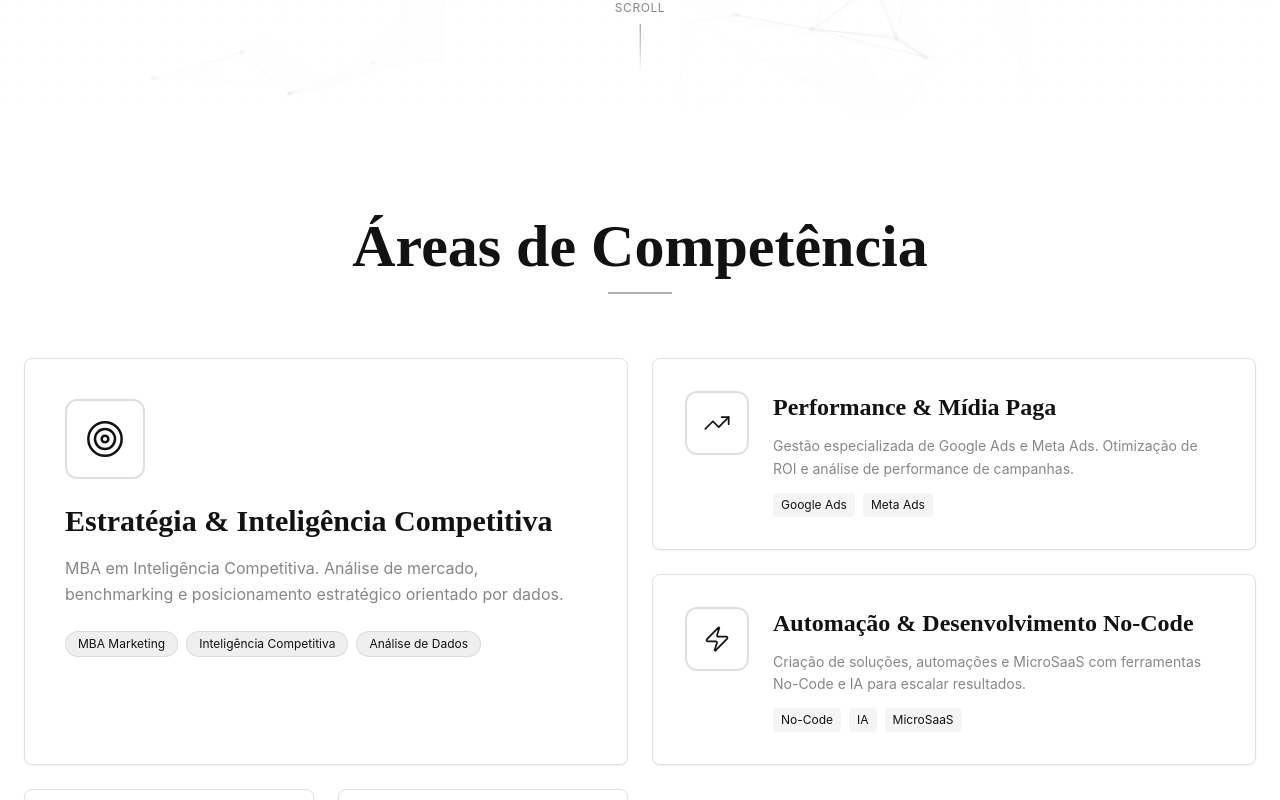
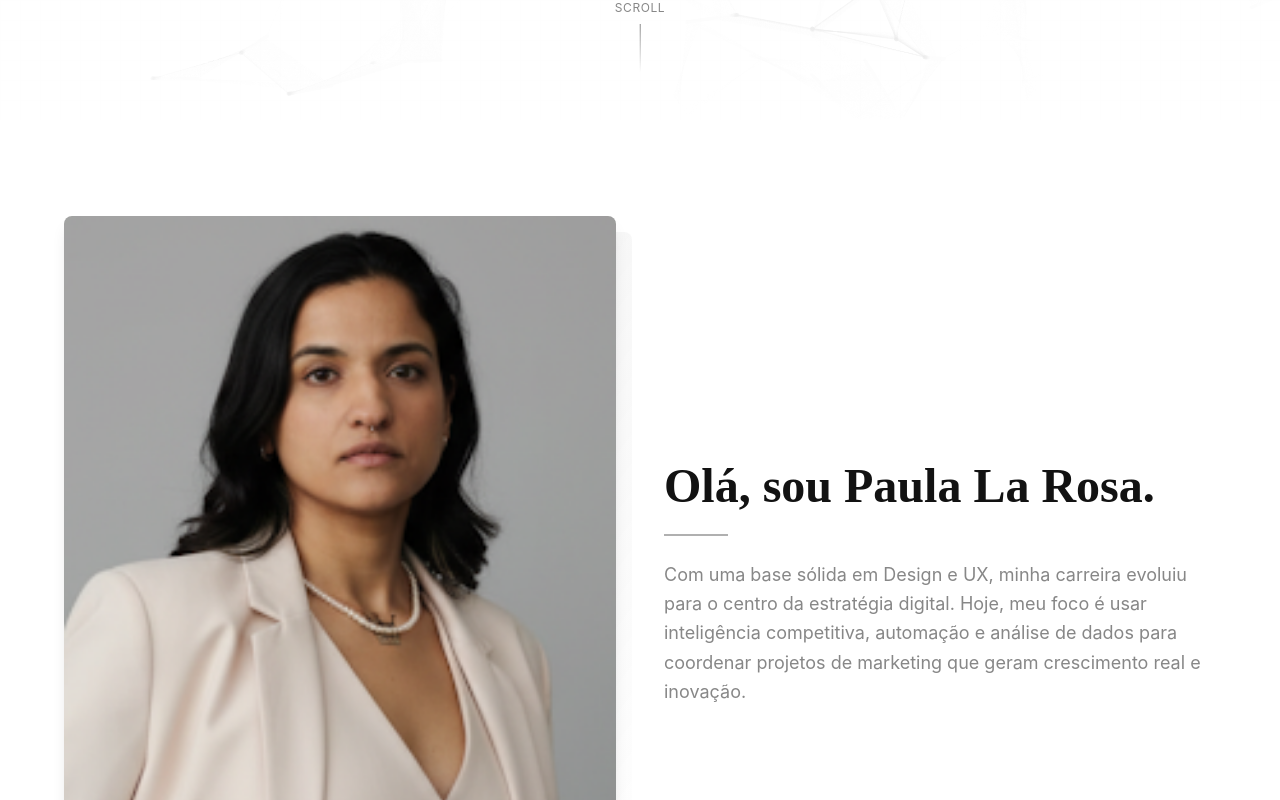
Before and after one commit to paulalarosa/paulalarosa-854721b7, a React (Vite) app: page / in a window 1280 px wide. Shown: the part 680-1480 px from the top of the page. Built offline with nearby package versions, Linux system fonts and the light colour scheme; the HTML template or start-up script is replaced by a standard one.

Commit message:
Add "About Me" section

```diff
--- /dev/null
+++ b/src/components/AboutHero.tsx
@@ -0,0 +1,40 @@
+import { useTranslation } from 'react-i18next';
+import paulaProfile from '@/assets/paula-profile.png';
+
+const AboutHero = () => {
+  const { t } = useTranslation();
+
+  return (
+    <section id="about-hero" className="py-24 bg-background">
+      <div className="container mx-auto px-6">
+        <div className="grid grid-cols-1 lg:grid-cols-2 gap-12 max-w-6xl mx-auto items-center">
+          {/* Photo Column */}
+          <div className="animate-fade-in-up delay-100">
+            <div className="relative group">
+              <div className="absolute inset-0 bg-gradient-to-br from-accent/20 to-transparent rounded-lg transform translate-x-4 translate-y-4 group-hover:translate-x-6 group-hover:translate-y-6 transition-slow"></div>
+              <img
+                src={paulaProfile}
+                alt="Paula La Rosa - Marketing Coordinator and Innovation Specialist"
+                className="relative w-full h-auto rounded-lg shadow-lg object-cover aspect-square lg:aspect-[3/4]"
+                loading="eager"
+              />
+            </div>
+          </div>
+
+          {/* Text Column */}
+          <div className="space-y-6 animate-fade-in-up delay-200">
+            <h2 className="font-serif text-4xl md:text-5xl font-semibold text-primary">
+              {t('aboutHero.greeting')}
+            </h2>
+            <div className="w-16 h-0.5 bg-accent"></div>
+            <p className="text-lg leading-relaxed text-muted-foreground">
+              {t('aboutHero.intro')}
+            </p>
+          </div>
+        </div>
+      </div>
+    </section>
+  );
+};
+
+export default AboutHero;
--- a/src/i18n/locales/en.json
+++ b/src/i18n/locales/en.json
@@ -115,6 +115,10 @@
       }
     }
   },
+  "aboutHero": {
+    "greeting": "Hello, I'm Paula La Rosa.",
+    "intro": "With a solid foundation in Design and UX, my career has evolved to the center of digital strategy. Today, my focus is on using competitive intelligence, automation, and data analysis to coordinate marketing projects that generate real growth and innovation."
+  },
   "about": {
     "title": "About Me",
     "highlights": "Qualification Highlights",
--- a/src/i18n/locales/es.json
+++ b/src/i18n/locales/es.json
@@ -115,6 +115,10 @@
       }
     }
   },
+  "aboutHero": {
+    "greeting": "Hola, soy Paula La Rosa.",
+    "intro": "Con una base sólida en Diseño y UX, mi carrera ha evolucionado hacia el centro de la estrategia digital. Hoy, mi enfoque es usar inteligencia competitiva, automatización y análisis de datos para coordinar proyectos de marketing que generan crecimiento real e innovación."
+  },
   "about": {
     "title": "Sobre Mí",
     "highlights": "Aspectos Destacados de Calificación",
--- a/src/i18n/locales/pt.json
+++ b/src/i18n/locales/pt.json
@@ -115,6 +115,10 @@
       }
     }
   },
+  "aboutHero": {
+    "greeting": "Olá, sou Paula La Rosa.",
+    "intro": "Com uma base sólida em Design e UX, minha carreira evoluiu para o centro da estratégia digital. Hoje, meu foco é usar inteligência competitiva, automação e análise de dados para coordenar projetos de marketing que geram crescimento real e inovação."
+  },
   "about": {
     "title": "Sobre Mim",
     "highlights": "Destaques de Qualificação",
--- a/src/pages/Index.tsx
+++ b/src/pages/Index.tsx
@@ -1,5 +1,6 @@
 import Header from '@/components/Header';
 import Hero from '@/components/Hero';
+import AboutHero from '@/components/AboutHero';
 import Expertise from '@/components/Expertise';
 import Portfolio from '@/components/Portfolio';
 import LabInnovation from '@/components/LabInnovation';
@@ -16,6 +17,7 @@ const Index = () => {
       <Header />
       <main>
         <Hero />
+        <AboutHero />
         <Expertise />
         <Portfolio />
         <LabInnovation />
```
Also changed, not shown: src/assets/paula-profile.png (added).
